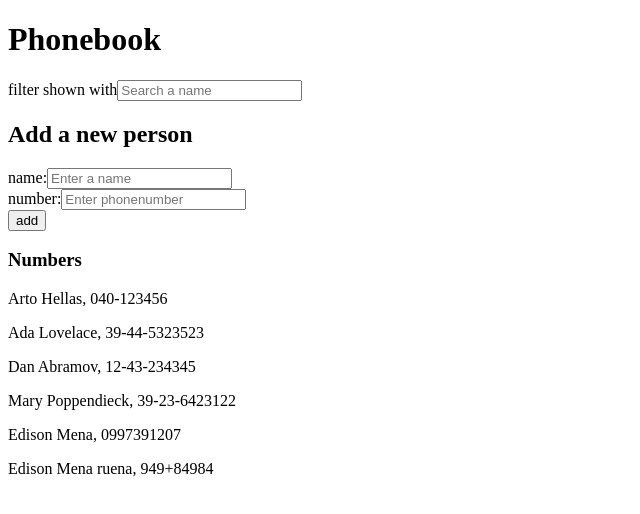
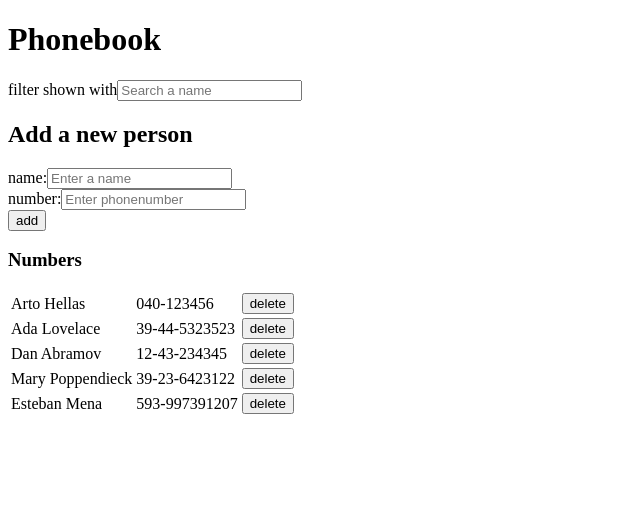
Before and after one commit to efmena1/fullstackOpen, a React (Create React App) app in the folder part2/phonebook/: page / in a window 1280 px wide. Shown: the top 514 px of the page, without its empty margins (0-640 px from the left). Built offline with nearby package versions, Linux system fonts and the light colour scheme; data requests are answered from the project's data file.

Commit message:
exercise 2.18

```diff
--- a/part2/phonebook/db.json
+++ b/part2/phonebook/db.json
@@ -1,9 +1,9 @@
 {
   "persons": [
     {
-      "id": 1,
       "name": "Arto Hellas",
-      "number": "040-123456"
+      "number": "040-123456",
+      "id": 1
     },
     {
       "id": 2,
@@ -21,13 +21,8 @@
       "number": "39-23-6423122"
     },
     {
-      "name": "Edison Mena",
-      "number": "0997391207",
-      "id": 5
-    },
-    {
-      "name": "Edison Mena ruena",
-      "number": "949+84984",
+      "name": "Esteban Mena",
+      "number": "593-997391207",
       "id": 6
     }
   ]
--- a/part2/phonebook/src/App.js
+++ b/part2/phonebook/src/App.js
@@ -1,13 +1,13 @@
 import React, { useState, useEffect } from "react";
 import personService from "./services/persons";
-import {PersonForm,Persons} from "./components/persons"
+import { PersonForm, Persons } from "./components/persons";
 import Filter from "./components/filter";
 
 const App = () => {
   const [persons, setPersons] = useState([]);
-  const [newName, setNewName] = useState('');
-  const [newNumber, setNewNumber] = useState('');
-  const [filter, setFilter] = useState('');
+  const [newName, setNewName] = useState("");
+  const [newNumber, setNewNumber] = useState("");
+  const [filter, setFilter] = useState("");
 
   useEffect(() => {
     personService.getAll().then((persons) => {
@@ -17,24 +17,49 @@ const App = () => {
 
   const addPerson = (event) => {
     event.preventDefault();
-    if (newName === ''){
-      window.alert('Nombre Vacio')
-      return
-    }
     const personObject = {
       name: newName,
       number: newNumber,
     };
-    if (persons.findIndex((person) => person.name === personObject.name) >= 0)
-      window.alert(`${personObject.name} is already added to phonebook`);
-    else {
-      personService.create(personObject).then(person =>{
-        setPersons(persons.concat(person))
-        setNewName('')
-        setNewNumber('')
-      })
+    const personId = persons.find(
+      (person) => person.name === personObject.name
+    );
+    if (personId !== undefined) {
+      if (
+        window.confirm(
+          `${personObject.name} is already added to phonebook, replace the old number with a new one?`
+        )
+      ) {
+        personService
+          .update(personId.id, personObject)
+          .then((updatedPerson) => {
+            setPersons(
+              persons.map((person) =>
+                person.id !== personId.id ? person : updatedPerson
+              )
+            );
+          });
+      }
+    } else {
+      personService.create(personObject).then((person) => {
+        setPersons(persons.concat(person));
+      });
     }
+    setNewName("");
+    setNewNumber("");
+  };
 
+  const deletePerson = (event) => {
+    const personToDelete = persons.find(
+      (person) => person.id === parseInt(event.target.value)
+    );
+    if (window.confirm(`¿Delete ${personToDelete.name}?`)) {
+      personService.deletePerson(personToDelete.id).then((person) => {
+        personService.getAll().then((persons) => {
+          setPersons(persons);
+        });
+      });
+    }
   };
 
   const PersonsData =
@@ -60,7 +85,7 @@ const App = () => {
         addPerson={addPerson}
       />
       <h3>Numbers</h3>
-      <Persons persons={PersonsData} />
+      <Persons persons={PersonsData} deletePerson={deletePerson} />
     </div>
   );
 };
--- a/part2/phonebook/src/components/persons.js
+++ b/part2/phonebook/src/components/persons.js
@@ -1,4 +1,12 @@
 import React from "react";
+
+const Button = ({ text, onClick, value }) => {
+  return (
+    <>
+      <button value={value} onClick={onClick}>{text}</button>
+    </>
+  );
+};
 
 export const PersonForm = ({
   name,
@@ -42,15 +50,21 @@ export const PersonForm = ({
   );
 };
 
-export const Persons = ({ persons }) => {
+export const Persons = ({ persons, deletePerson }) => {
   return (
     <div>
       <div>
-        {persons.map((person) => (
-          <p key={person.name}>
-            {person.name}, {person.number}
-          </p>
-        ))}
+        <table>
+          <tbody>
+          {persons.map((person) => (
+            <tr key={person.id}>
+              <td>{person.name}</td>
+              <td>{person.number}</td>
+              <td><Button value={person.id} onClick={deletePerson} text="delete" /></td>
+            </tr>
+          ))}
+          </tbody>
+        </table>
       </div>
     </div>
   );
```
